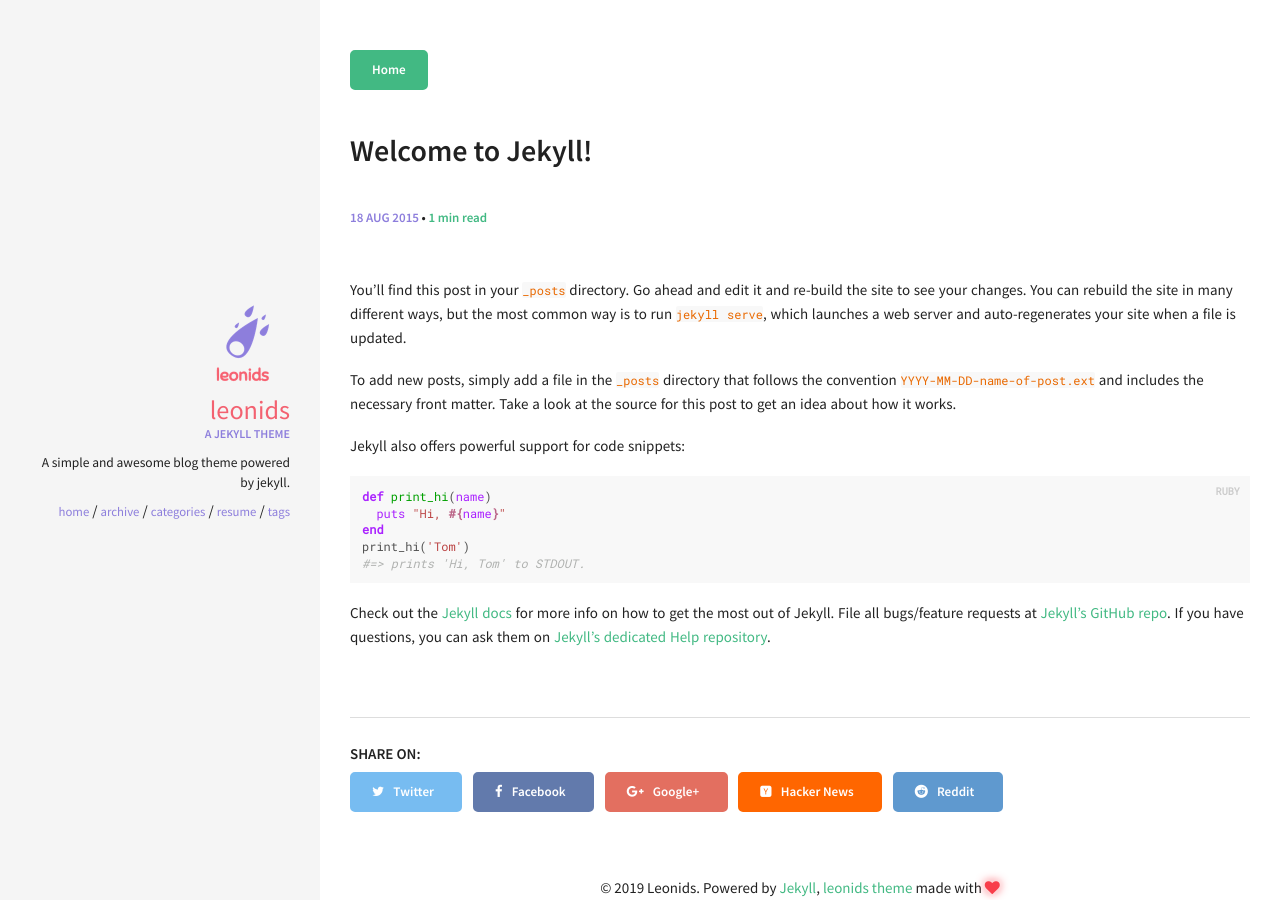
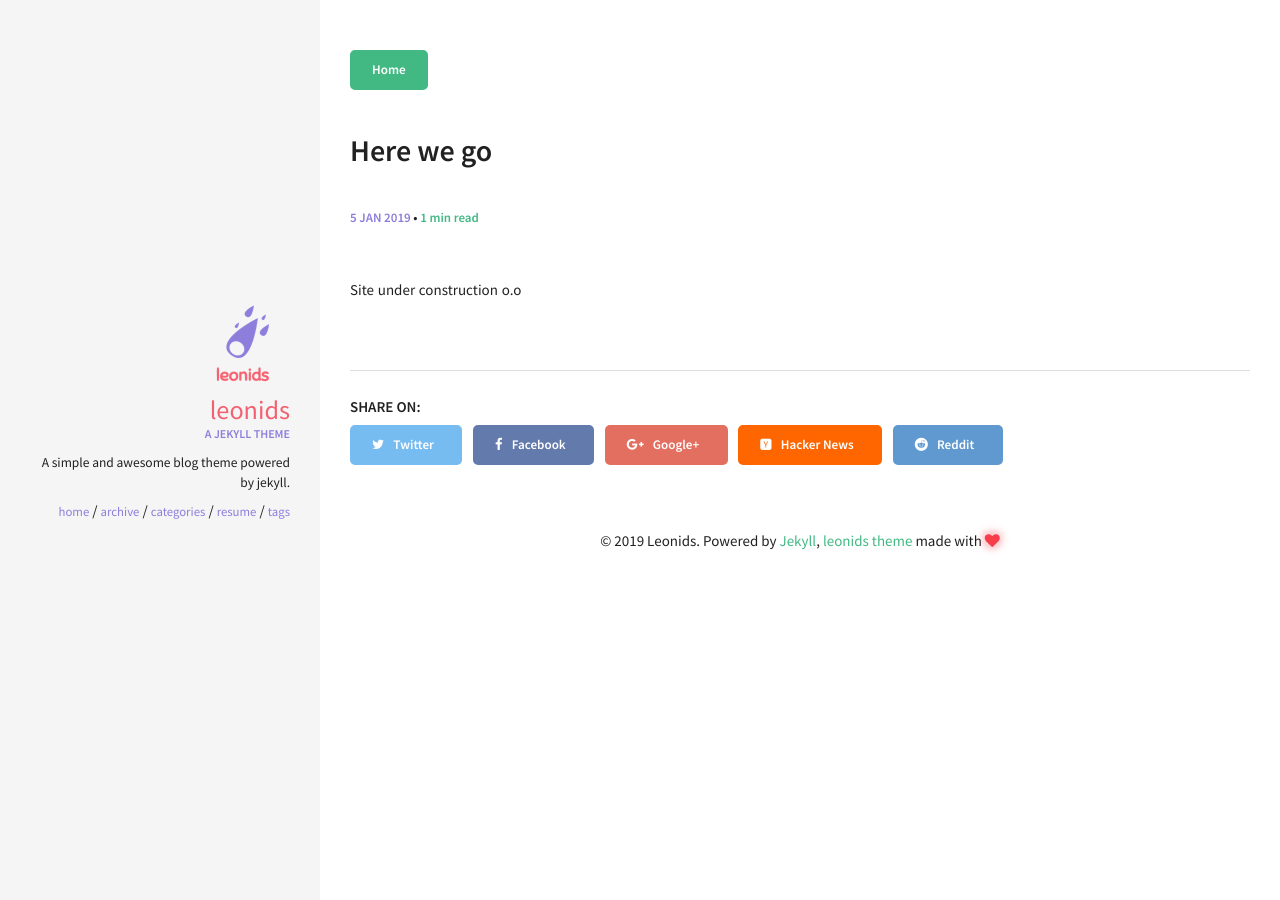
Before and after one commit to karschro/karschro.github.io, a Jekyll site: the page built from _posts/2015-08-18-welcome-to-jekyll.md, in a window 1280 px wide. Built offline with Jekyll 4.4.1, drawn with Linux system fonts in a browser that asks for light colours.

Commit message:
Update 2015-08-18-welcome-to-jekyll.md

```diff
--- a/_posts/2015-08-18-welcome-to-jekyll.md
+++ b/_posts/2015-08-18-welcome-to-jekyll.md
@@ -1,28 +1,8 @@
 ---
 layout: post
-title:  "Welcome to Jekyll!"
-date:   2015-08-18 15:07:19
-categories: [tutorial]
-comments: true
+title:  "Here we go"
+date:   2019-01-05 20:07:19
+categories: [PARAGRAPH]
+comments: false
 ---
-You’ll find this post in your `_posts` directory. Go ahead and edit it and re-build the site to see your changes. You can rebuild the site in many different ways, but the most common way is to run `jekyll serve`, which launches a web server and auto-regenerates your site when a file is updated.
-
-To add new posts, simply add a file in the `_posts` directory that follows the convention `YYYY-MM-DD-name-of-post.ext` and includes the necessary front matter. Take a look at the source for this post to get an idea about how it works.
-
-<!--more-->
-
-Jekyll also offers powerful support for code snippets:
-
-{% highlight ruby %}
-def print_hi(name)
-  puts "Hi, #{name}"
-end
-print_hi('Tom')
-#=> prints 'Hi, Tom' to STDOUT.
-{% endhighlight %}
-
-Check out the [Jekyll docs][jekyll] for more info on how to get the most out of Jekyll. File all bugs/feature requests at [Jekyll’s GitHub repo][jekyll-gh]. If you have questions, you can ask them on [Jekyll’s dedicated Help repository][jekyll-help].
-
-[jekyll]:      http://jekyllrb.com
-[jekyll-gh]:   https://github.com/jekyll/jekyll
-[jekyll-help]: https://github.com/jekyll/jekyll-help
+Site under construction o.o
```
